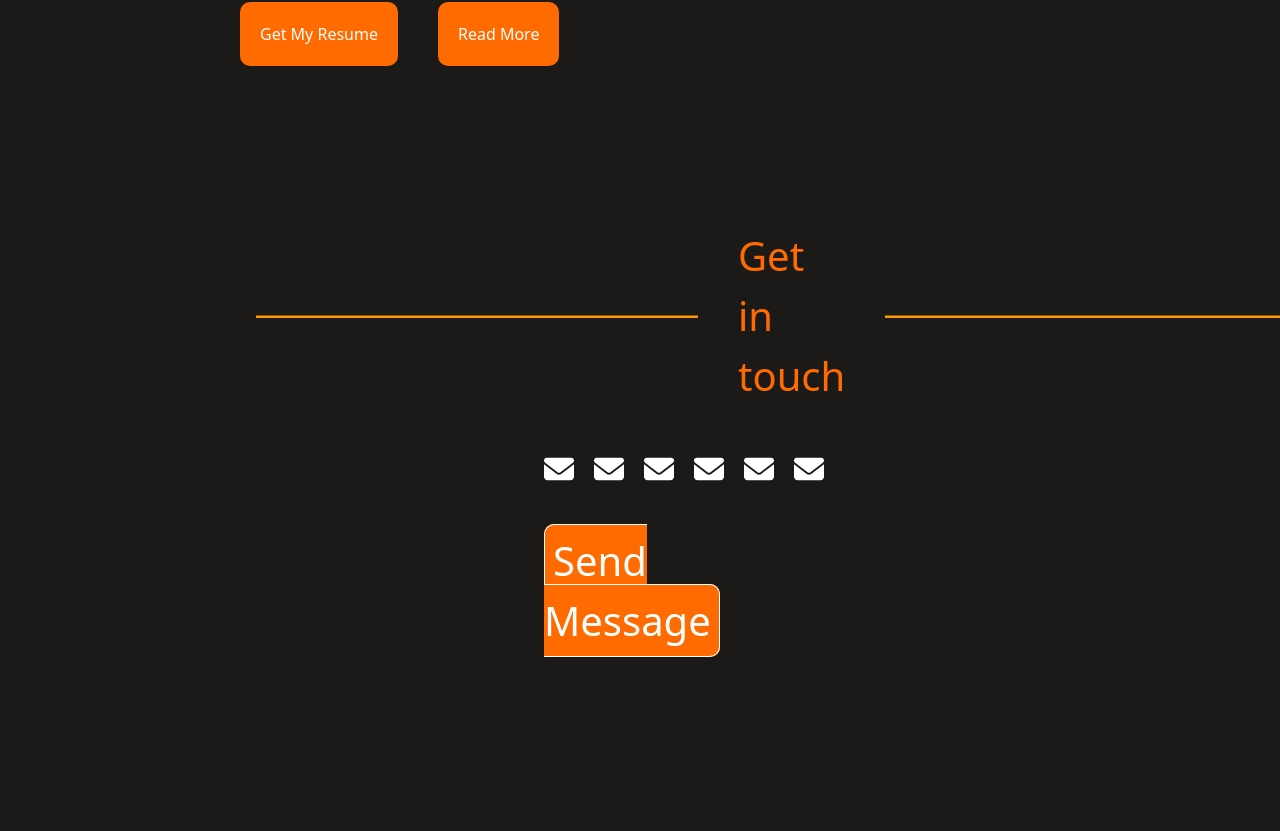
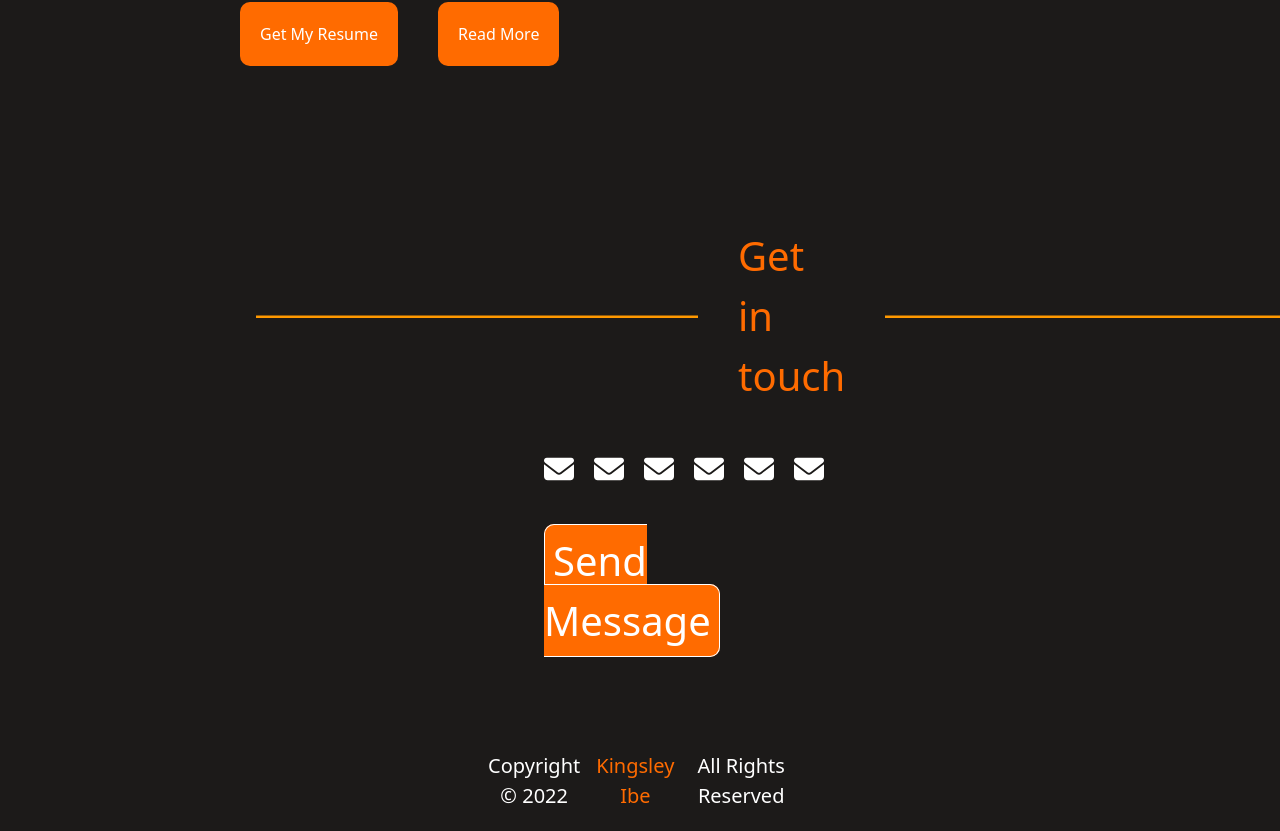
Before and after one commit to KingsleyIbe/myPortifolioSite, a React (Create React App) app: page / in a window 1280 px wide. Shown: the part 5535-6366 px from the top of the page. Before the commit the page ends 6286 px from the top, so only its background shows below. Built offline with nearby package versions, Linux system fonts and the light colour scheme.

Commit message:
Add getintouch component

```diff
--- /dev/null
+++ b/src/component/Header/Footer.jsx
@@ -0,0 +1,13 @@
+import React from 'react';
+
+const Footer = () => (
+  <div>
+    <div className="flex gap-x-2 items-center text-center text-[20px] my-5 w-[25%] m-auto">
+      <p className="text-[#fff]">Copyright © 2022 </p>
+      <a href="https://github.com/KingsleyIbe" target="_blank" className="text-[#ff6b00]" rel="noreferrer">Kingsley Ibe</a>
+      <p className="text-[#fff]">All Rights Reserved</p>
+    </div>
+  </div>
+);
+
+export default Footer;
--- a/src/component/Header/Home.jsx
+++ b/src/component/Header/Home.jsx
@@ -1,5 +1,6 @@
 import React from 'react';
 import AboutMe from './AboutMe';
+import Footer from './Footer';
 import GetInTouch from './GetInTouch';
 import Header from './Header';
 import Intro from './Intro';
@@ -12,6 +13,7 @@ const Home = () => (
     <RecentWorks />
     <AboutMe />
     <GetInTouch />
+    <Footer />
   </main>
 );
 
```
